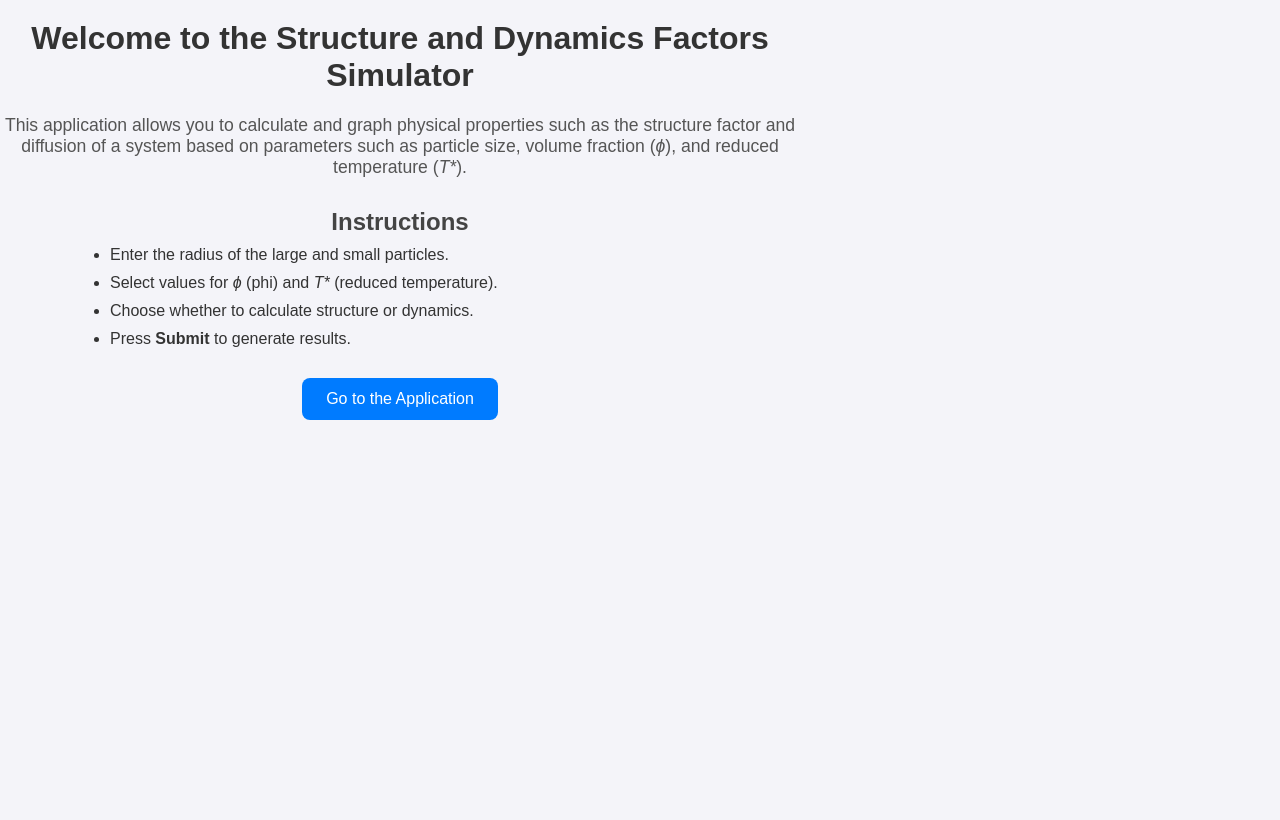
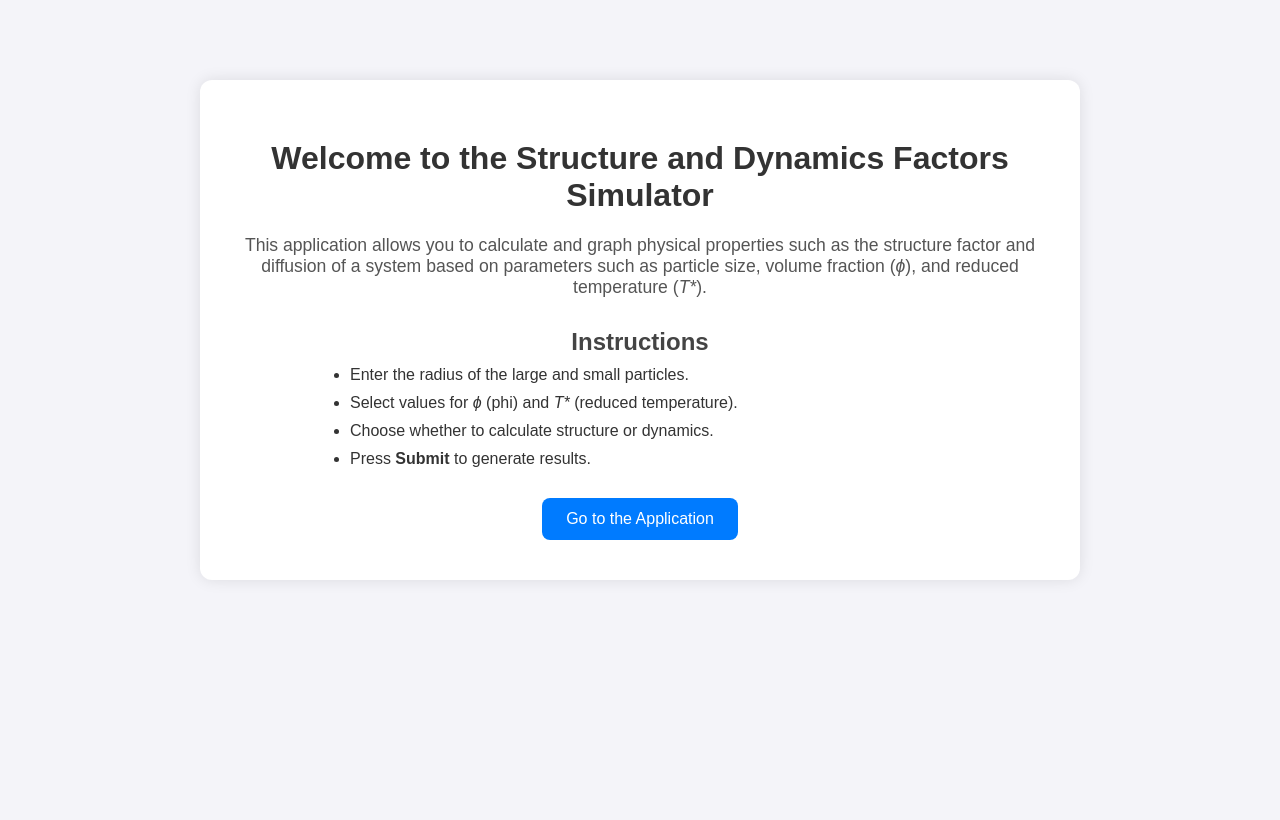
Before and after one commit to JCAS-physicist/My-flask-app-JCAS, a Flask app: page / in a window 1280 px wide. Shown: the top 820 px of the page. Before the commit the page ends 420 px from the top, so only its background shows below. Run offline with Flask 3, Linux system fonts and the light colour scheme.

Commit message:
Update styles.css

```diff
--- a/static/assets/css/styles.css
+++ b/static/assets/css/styles.css
@@ -137,6 +137,16 @@ footer {
   text-align: center;
 }
 
+.container {
+    max-width: 800px;
+    margin: 80px auto;
+    background-color: white;
+    padding: 40px;
+    border-radius: 12px;
+    box-shadow: 0 0 15px rgba(0, 0, 0, 0.1);
+    text-align: center;
+}
+
 .intro {
     font-size: 1.1em;
     color: #555;
```
